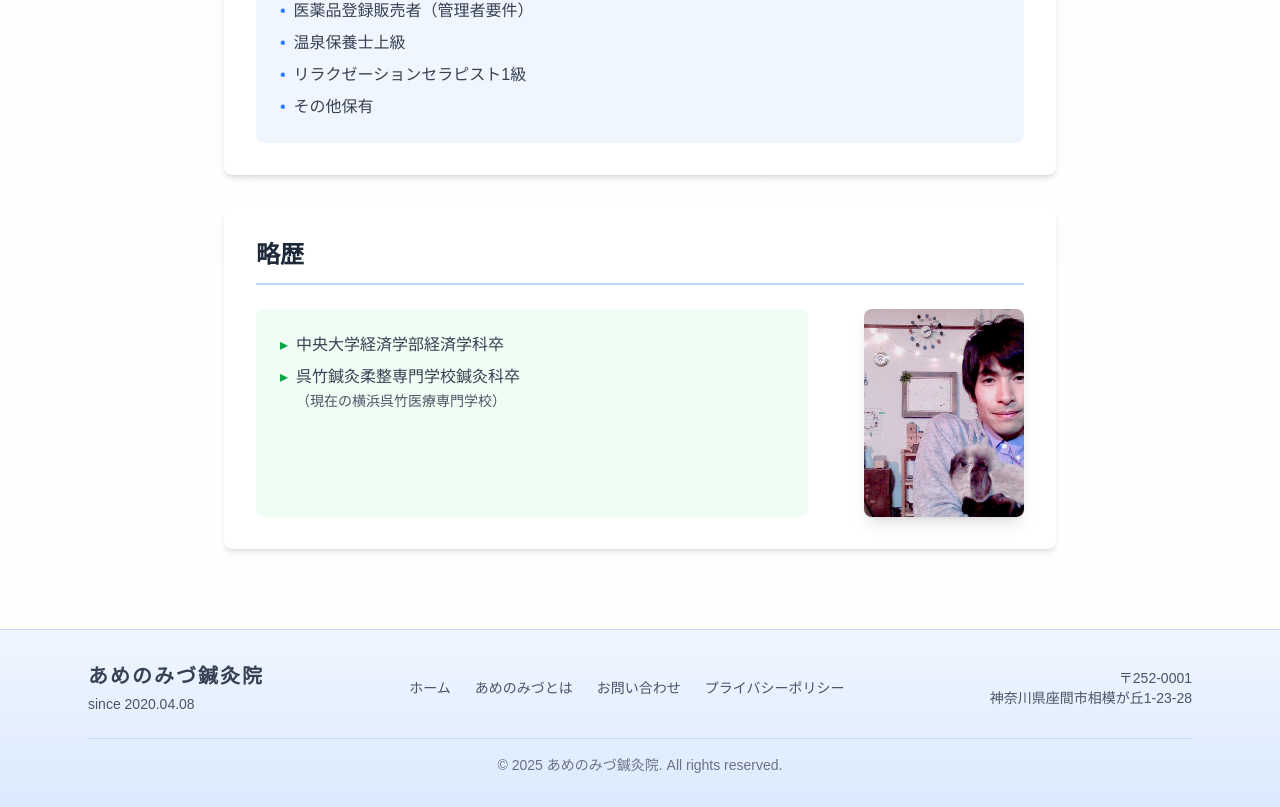
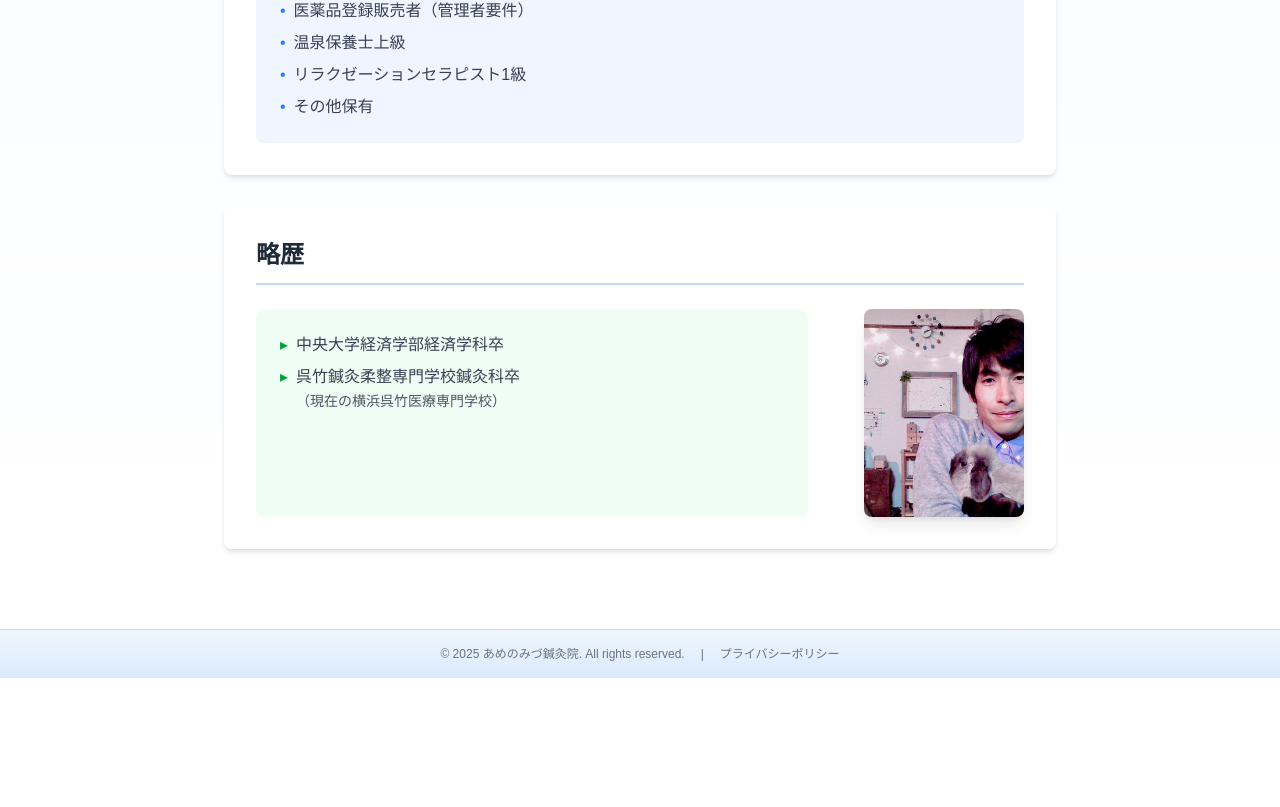
Before and after one commit to Shohei-Nakayama/Amenomizu7.1, a Next.js app in the folder amenomizu7.1/: page /profile in a window 1280 px wide. Shown: the part 2282-3089 px from the top of the page. After the commit the page ends 2960 px from the top, so only its background shows below. Built offline with nearby package versions, Linux system fonts and the light colour scheme.

Commit message:
modefied footer

```diff
--- a/amenomizu7.1/src/app/components/Footer.tsx
+++ b/amenomizu7.1/src/app/components/Footer.tsx
@@ -3,52 +3,14 @@ import Link from 'next/link';
 
 const Footer: React.FC = () => {
   return (
-    <footer className="bg-gradient-to-t from-blue-100 to-blue-50 border-t border-blue-200 mt-auto">
-      <div className="max-w-6xl mx-auto px-6 py-8">
-        {/* フッターコンテンツ */}
-        <div className="flex flex-col md:flex-row justify-between items-center gap-6">
-          {/* 左側：クリニック名 */}
-          <div className="text-center md:text-left">
-            <h3
-              className="text-xl font-bold text-gray-700"
-              style={{
-                fontFamily: '"Noto Serif JP", "Yu Mincho", "YuMincho", "Hiragino Mincho Pro", serif',
-                letterSpacing: '0.1em',
-              }}
-            >
-              あめのみづ鍼灸院
-            </h3>
-            <p className="text-sm text-gray-600 mt-1">
-              since 2020.04.08
-            </p>
-          </div>
-
-          {/* 中央：ナビゲーションリンク */}
-          <nav className="flex flex-wrap justify-center gap-4 md:gap-6 text-sm">
-            <Link href="/" className="text-gray-600 hover:text-blue-600 transition-colors duration-200">
-              ホーム
-            </Link>
-            <Link href="/about" className="text-gray-600 hover:text-blue-600 transition-colors duration-200">
-              あめのみづとは
-            </Link>
-            <Link href="/contact" className="text-gray-600 hover:text-blue-600 transition-colors duration-200">
-              お問い合わせ
-            </Link>
-            <Link href="/privacy" className="text-gray-600 hover:text-blue-600 transition-colors duration-200">
-              プライバシーポリシー
-            </Link>
-          </nav>
-
-          {/* 右側：住所情報 */}
-          <div className="text-center md:text-right text-sm text-gray-600">
-            <p>〒252-0001</p>
-            <p>神奈川県座間市相模が丘1-23-28</p>
-          </div>
-        </div>
-
-        {/* コピーライト */}
-        <div className="mt-6 pt-4 border-t border-blue-200 text-center text-sm text-gray-500">
+    <footer className="bg-gradient-to-t from-blue-100 to-blue-50 border-t border-blue-200 mt-auto py-4">
+      <div className="max-w-6xl mx-auto px-6">
+        <div className="flex flex-col sm:flex-row justify-center items-center gap-2 sm:gap-4 text-xs text-gray-500">
           <p>&copy; {new Date().getFullYear()} あめのみづ鍼灸院. All rights reserved.</p>
+          <span className="hidden sm:inline">|</span>
+          <Link href="/privacy" className="hover:text-blue-600 transition-colors duration-200">
+            プライバシーポリシー
+          </Link>
         </div>
       </div>
     </footer>
--- a/amenomizu7.1/src/app/profile/page.tsx
+++ b/amenomizu7.1/src/app/profile/page.tsx
@@ -150,7 +150,7 @@ export default function Profile() {
             <ul className="space-y-2 text-gray-700">
               <li className="flex items-start">
                 <span className="text-blue-500 mr-2">•</span>
-                <span>鍼灸師</span>
+                <span>鍼灸師（はり師・きゅう師）</span>
               </li>
               <li className="flex items-start">
                 <span className="text-blue-500 mr-2">•</span>
```
